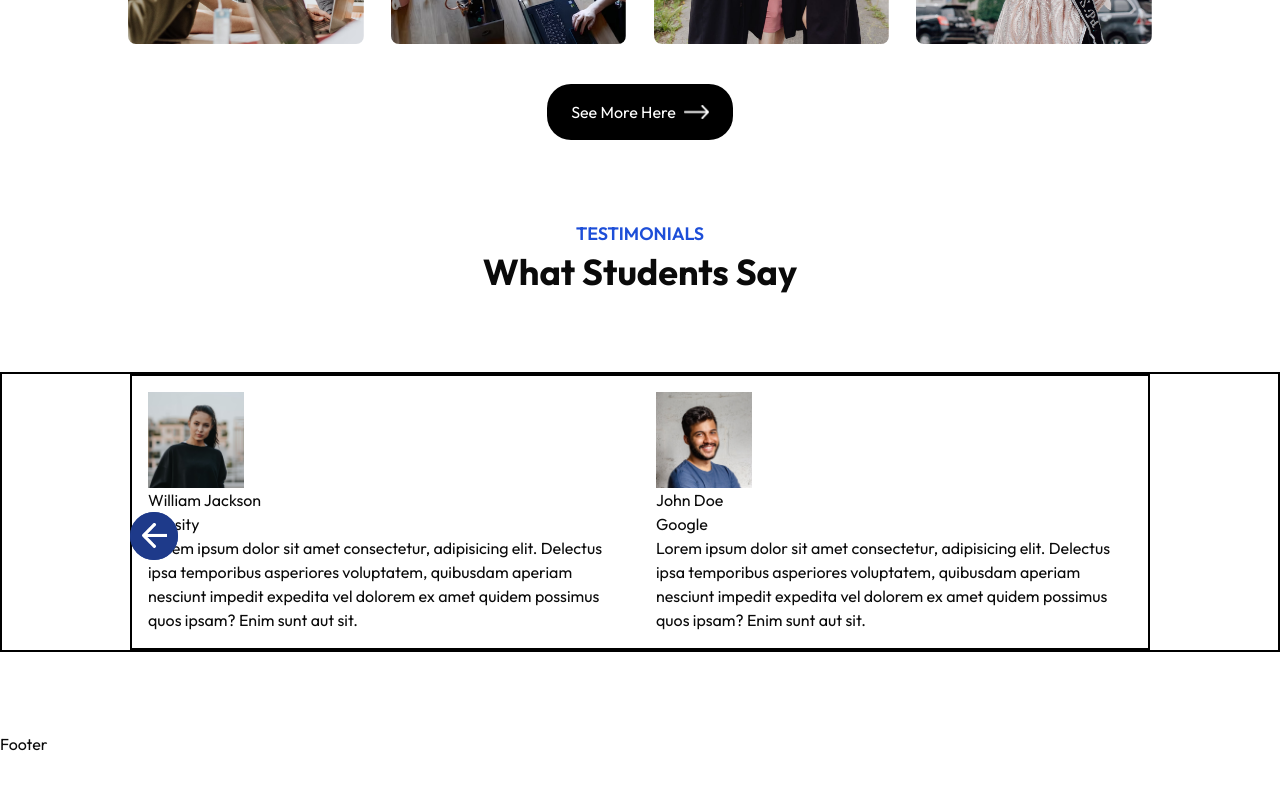
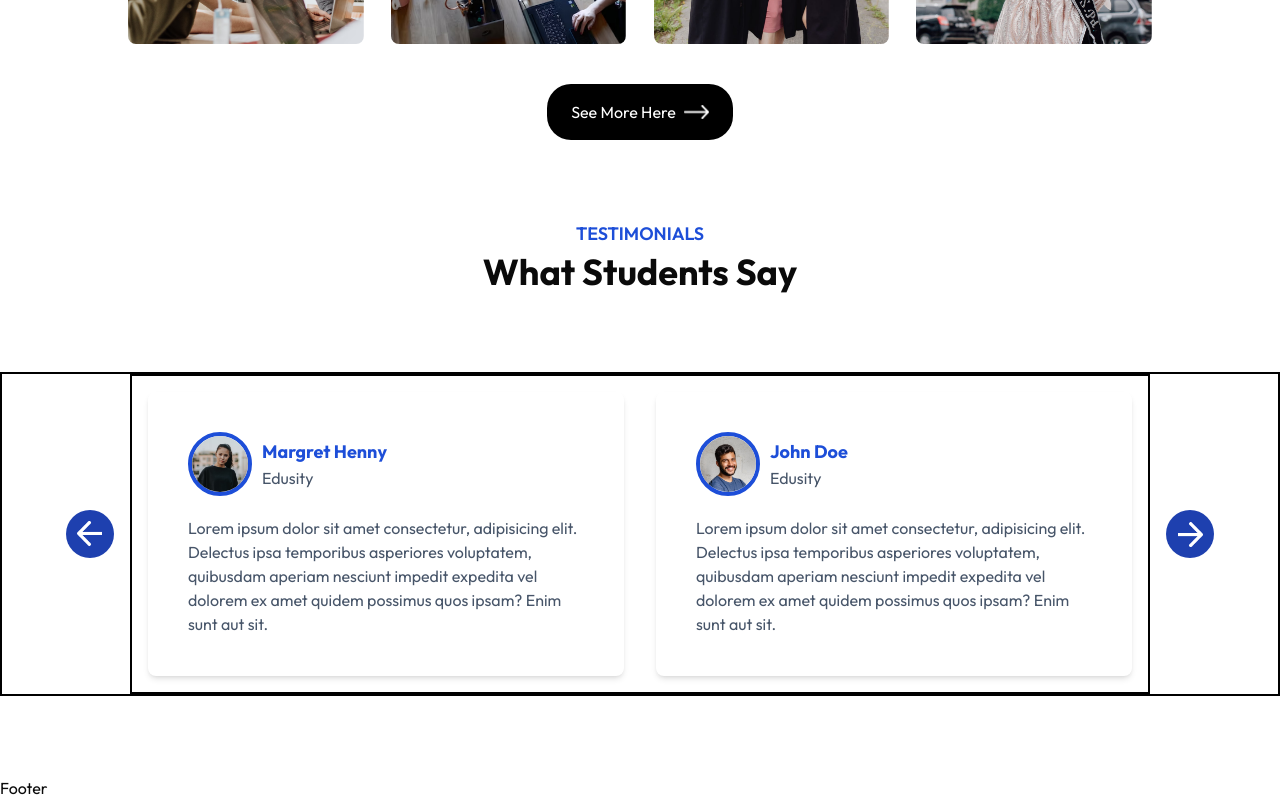
Before and after one commit to lvcodes3/example-website, a Next.js app: page / in a window 1280 px wide. Shown: the part 2344-3144 px from the top of the page. Before the commit the page ends 3100 px from the top, so only its background shows below. Built offline with nearby package versions, Linux system fonts and the light colour scheme.

Commit message:
testimonials section progress

```diff
--- a/app/(sections)/campus.tsx
+++ b/app/(sections)/campus.tsx
@@ -4,7 +4,6 @@ type Gallery = {
   src: string;
   alt: string;
 };
-
 const gallery: Gallery[] = [
   {
     src: '/gallery-1.png',
--- a/app/(sections)/programs.tsx
+++ b/app/(sections)/programs.tsx
@@ -7,7 +7,6 @@ type Programs = {
     iconAlt: string;
     iconTitle: string;
 };
-
 const programs: Programs[] = [
     {
         src: '/program-1.png',
--- a/app/(sections)/testimonials.tsx
+++ b/app/(sections)/testimonials.tsx
@@ -1,20 +1,6 @@
+'use client';
+
 import Image from 'next/image';
-
-type MovementIcons = {
-    src: string;
-    alt: string;
-}
-
-const movementIcons: MovementIcons[] = [
-    {
-        src: '/next-icon.png',
-        alt: 'Next Icon',
-    },
-    {
-        src: '/back-icon.png',
-        alt: 'Back Icon',
-    },
-];
 
 type Students = {
     src: string;
@@ -22,66 +8,87 @@ type Students = {
     name: string;
     company: string;
 };
-
 const students: Students[] = [
     {
         src: '/user-1.png',
         alt: 'User 1',
-        name: 'William Jackson',
+        name: 'Margret Henny',
         company: 'Edusity'
     },
     {
         src: '/user-2.png',
         alt: 'User 2',
         name: 'John Doe',
-        company: 'Google'
+        company: 'Edusity'
     },
     {
         src: '/user-3.png',
         alt: 'User 3',
         name: 'Ron Artest',
-        company: 'X'
+        company: 'Edusity'
     },
     {
         src: '/user-4.png',
         alt: 'User 4',
-        name: 'Margret Henny',
-        company: 'Reddit'
+        name: 'William Jackson',
+        company: 'Edusity'
     },
 ];
 
 export const Testimonials = () => {
+
+    const slideForward = () => {
+
+    };
+
+    const slideBackward = () => {
+
+    }
+
   return (
     <div className='mx-auto my-20 relative px-10% border-black border-2'>
-        {movementIcons.map((icon) => (
-            <div className='w-12 h-12 absolute top-1/2 '>
-                <div className='w-full h-full relative flex justify-center items-center rounded-full bg-blue-900'>
-                    <Image
-                        src={icon.src}
-                        alt={icon.alt}
-                        width={25}
-                        height={25}
-                        className='cursor-pointer'
-                    />
-                </div>
+        <div className='w-12 h-12 absolute top-1/2 -translate-y-1/2 right-5%'>
+            <div
+                className='w-full h-full relative flex justify-center items-center cursor-pointer rounded-full bg-blue-800'
+                onClick={slideForward}
+            >
+                <Image
+                    src='/next-icon.png'
+                    alt='Next Icon'
+                    width={25}
+                    height={25}
+                />
             </div>
-        ))}
+        </div>
+        <div className='w-12 h-12 absolute top-1/2 -translate-y-1/2 left-5%'>
+            <div
+                className='w-full h-full relative flex justify-center items-center cursor-pointer rounded-full bg-blue-800'
+                onClick={slideBackward}
+            >
+                <Image
+                    src='/back-icon.png'
+                    alt='Back Icon'
+                    width={25}
+                    height={25}
+                />
+            </div>
+        </div>
         <div className='overflow-hidden border-black border-2'>
             <ul className='w-200% flex overflow-x-hidden duration-500'>
                 {students.map((student) => (
-                    <li className='w-1/2 p-4 list-none'>
-                        <div>
-                            <div>
-                                <div className='w-24 h-24 relative'>
+                    <li key={student.alt} className='w-1/2 p-4 list-none'>
+                        <div className='p-10 rounded-lg shadow-md text-slate-600'>
+                            <div className='flex items-center mb-5 text-base'>
+                                <div className='w-16 h-16 relative mr-2.5'>
                                     <Image
                                         src={student.src}
                                         alt={student.alt}
                                         fill
-                                        className='object-contain'
+                                        className='object-contain rounded-full border-blue-700 border-4'
                                     />
                                 </div>
                                 <div>
-                                    <h3>{student.name}</h3>
+                                    <h3 className='text-lg font-bold text-blue-700'>{student.name}</h3>
                                     <span>{student.company}</span>
                                 </div>
                             </div>
--- a/tailwind.config.ts
+++ b/tailwind.config.ts
@@ -78,6 +78,7 @@ const config = {
         "accordion-up": "accordion-up 0.2s ease-out",
       },
       spacing: {
+        '5%': '5%',
         '10%': '10%',
         '20%': '20%',
         '23%': '23%',
```
